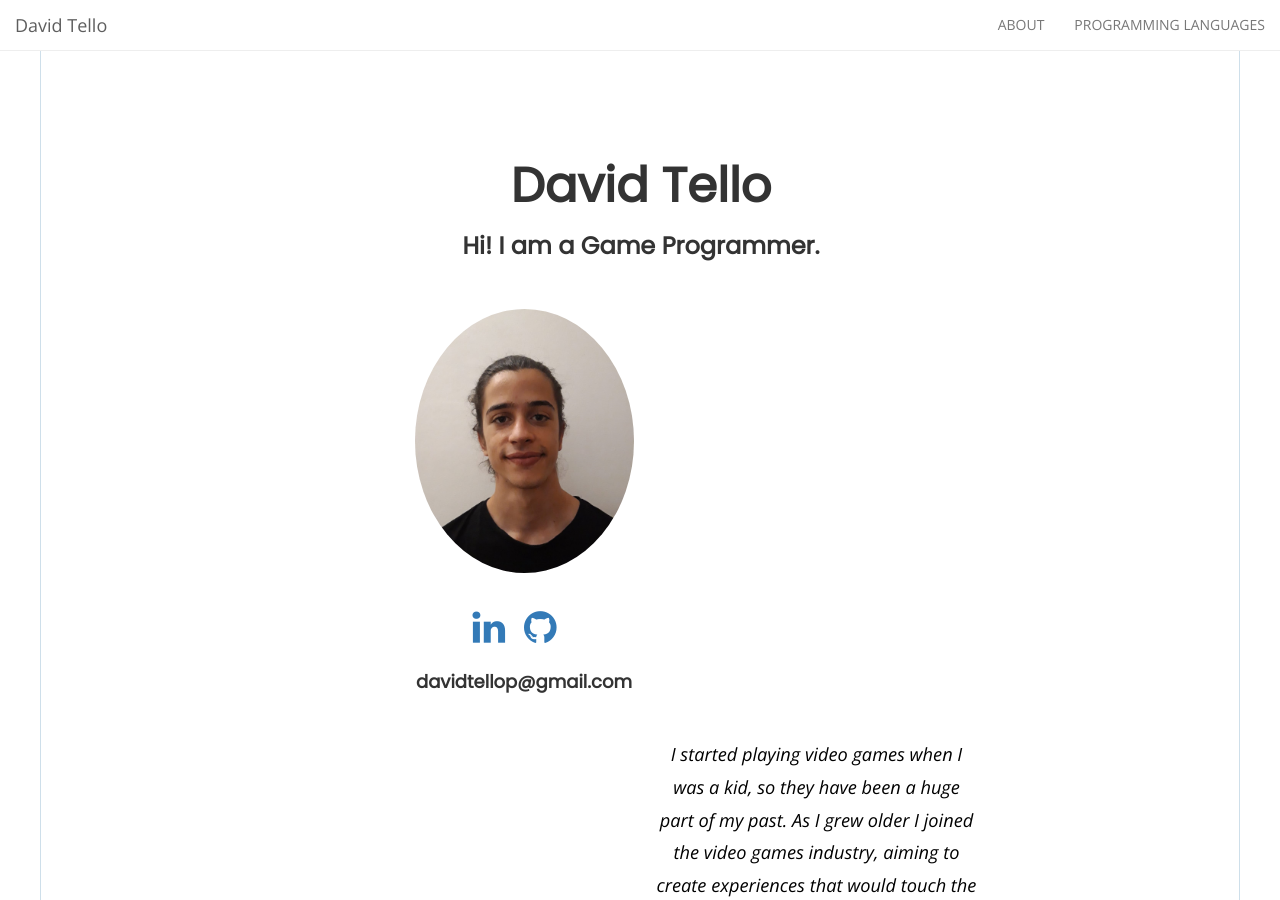
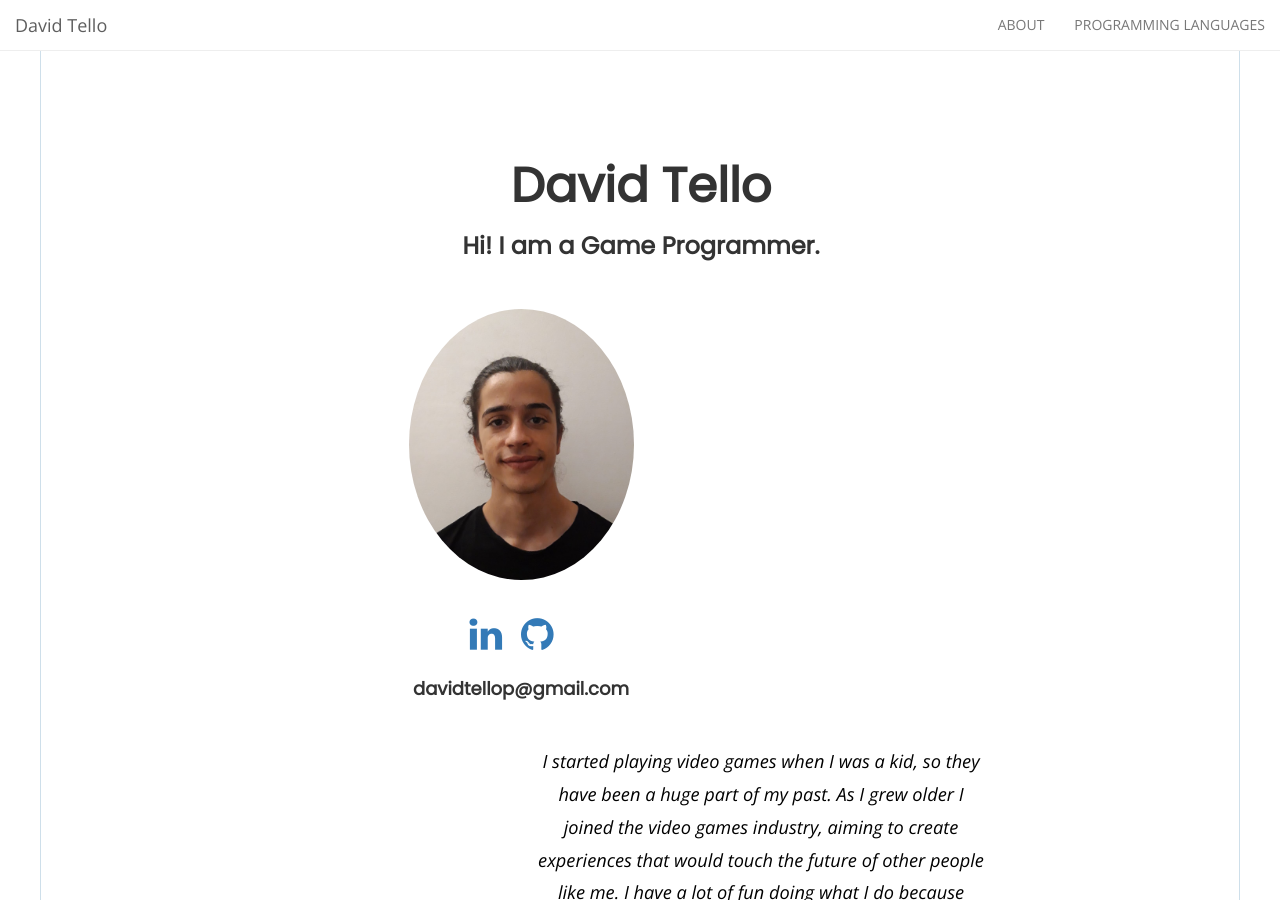
Before and after one commit to DavidTello1/Website, a Jekyll site: the page built from index.html, in a window 1280 px wide and 900 px high. Built offline with Jekyll 4.4.1, drawn with Linux system fonts in a browser that asks for light colours; nearby versions of some CDN libraries; the list of posts is cut into pages by our own code.

Commit message:
Update home-hero.html

```diff
--- a/_includes/home-hero.html
+++ b/_includes/home-hero.html
@@ -1,6 +1,6 @@
 <div class="container">
   <div class="row">
-    <div class="col-md-12">
+    <div class="col-md-16">
       <div class="hero-container">
         <div class="hero-content">
 
@@ -32,7 +32,7 @@
             {% endif %}
           </div>
 
-          <div class="col-md-6 col-md-6 pull-right">
+          <div class="col-md-8 col-md-8 pull-right">
             {% include about.html %}
           </div>
 
```
